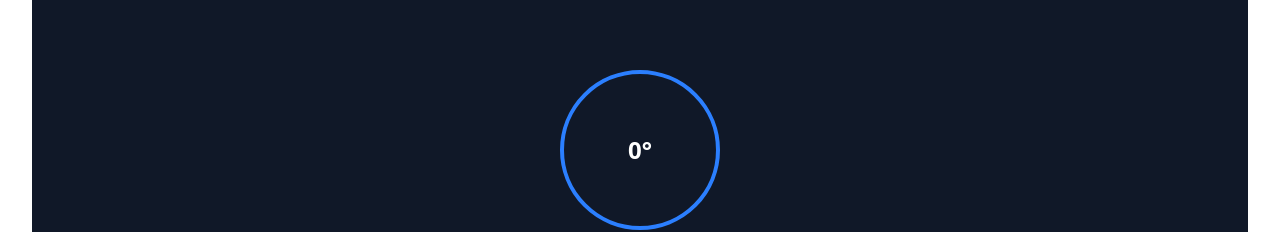
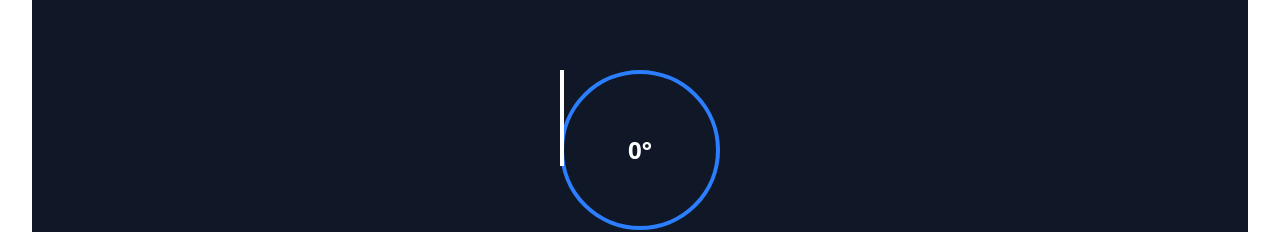
Before and after one commit to CadenMcAllister/SpikeRobotHeading, a React (Vite) app: page / in a window 1280 px wide. Shown: the part 250-482 px from the top of the page. Built offline with nearby package versions, Linux system fonts and the light colour scheme.

Commit message:
Update App.tsx

```diff
--- a/src/App.tsx
+++ b/src/App.tsx
@@ -52,11 +52,20 @@ export default function App() {
       <div className="relative w-40 h-40">
         <motion.div
           className="w-40 h-40 border-4 border-blue-500 rounded-full flex items-center justify-center text-2xl font-bold"
-          animate={{ rotate: -heading }}
+          animate={{rotate: -heading }}
           transition={{ type: "spring", stiffness: 120, damping: 10 }}
         >
           {Math.round(heading)}°
         </motion.div>
+
+        {/* Ray pointer */}
+        <motion.div
+          className="absolute w-1 h-24 bg-white top-0 left-0 origin-top"
+          style={{
+            transform: `rotate(${heading}deg)`,
+            transformOrigin: "center center", // Ensures the ray rotates from the center of the circle
+          }}
+        ></motion.div>
 
         {snapshots.map((snap, i) => {
           const angle = (snap * Math.PI) / 180;
```
